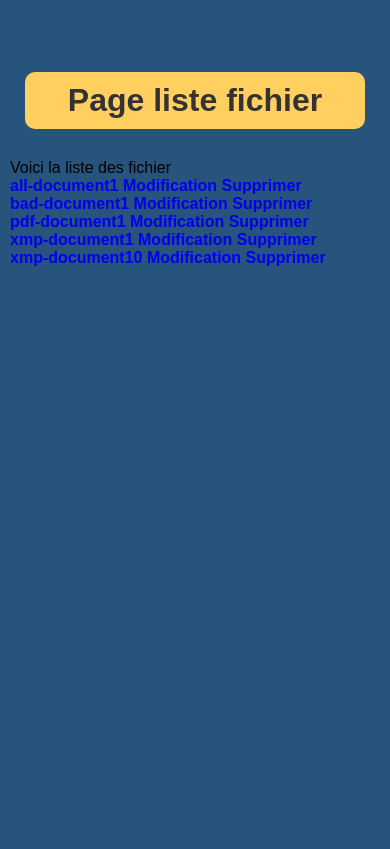
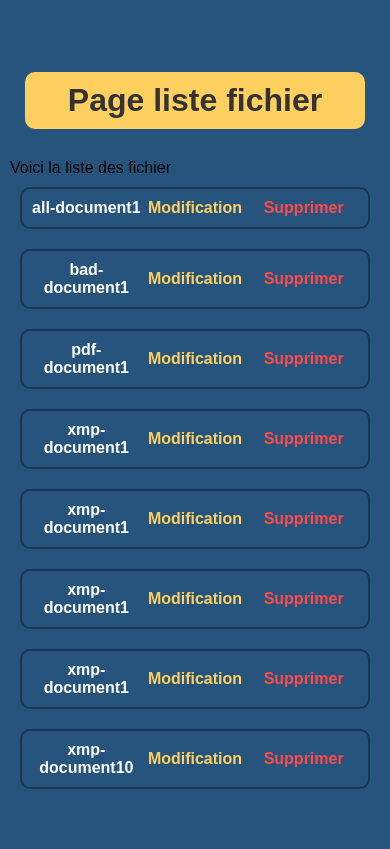
Before and after one commit to Powarox/Back-DriveFiles, a PHP site: page /DevoirApp/Model/skin/List.html in a window 390 px wide. Shown: the part 118-967 px from the top of the page. Before the commit the page ends 384 px from the top, so only its background shows below. Run offline with PHP 8.4, Linux system fonts and the light colour scheme.

Commit message:
Css list page / Responsive

```diff
--- a/MoriniereRobinDev/DevoirApp/Model/skin/List.html
+++ b/MoriniereRobinDev/DevoirApp/Model/skin/List.html
@@ -27,30 +27,45 @@
 		Voici la liste des fichier
 
 		<section class="listPageSection">
-			<div>
+			<div class="elem">
 				<a href="index.php?obj=pdf&action=showDetailsFile&id=all-document1">all-document1</a>
-				<a class="option" href="index.php?obj=pdf&action=modificationDetailsFile&id=all-document1">Modification</a>
-				<a class="option" href="index.php?obj=pdf&action=askSuppressionFile&id=all-document1">Supprimer</a>
+				<a id="modifier" href="index.php?obj=pdf&action=modificationDetailsFile&id=all-document1">Modification</a>
+				<a id="supprimer" href="index.php?obj=pdf&action=askSuppressionFile&id=all-document1">Supprimer</a>
 			</div>
-			<div>
+			<div class="elem">
 				<a href="index.php?obj=pdf&action=showDetailsFile&id=bad-document1">bad-document1</a>
-				<a class="option" href="index.php?obj=pdf&action=modificationDetailsFile&id=bad-document1">Modification</a>
-				<a class="option" href="index.php?obj=pdf&action=askSuppressionFile&id=bad-document1">Supprimer</a>
+				<a id="modifier" href="index.php?obj=pdf&action=modificationDetailsFile&id=bad-document1">Modification</a>
+				<a id="supprimer" href="index.php?obj=pdf&action=askSuppressionFile&id=bad-document1">Supprimer</a>
 			</div>
-			<div>
+			<div class="elem">
 				<a href="index.php?obj=pdf&action=showDetailsFile&id=pdf-document1">pdf-document1</a>
-				<a class="option" href="index.php?obj=pdf&action=modificationDetailsFile&id=pdf-document1">Modification</a>
-				<a class="option" href="index.php?obj=pdf&action=askSuppressionFile&id=pdf-document1">Supprimer</a>
+				<a id="modifier" href="index.php?obj=pdf&action=modificationDetailsFile&id=pdf-document1">Modification</a>
+				<a id="supprimer" href="index.php?obj=pdf&action=askSuppressionFile&id=pdf-document1">Supprimer</a>
 			</div>
-			<div>
+			<div class="elem">
 				<a href="index.php?obj=pdf&action=showDetailsFile&id=xmp-document1">xmp-document1</a>
-				<a class="option" href="index.php?obj=pdf&action=modificationDetailsFile&id=xmp-document1">Modification</a>
-				<a class="option" href="index.php?obj=pdf&action=askSuppressionFile&id=xmp-document1">Supprimer</a>
+				<a id="modifier" href="index.php?obj=pdf&action=modificationDetailsFile&id=xmp-document1">Modification</a>
+				<a id="supprimer" href="index.php?obj=pdf&action=askSuppressionFile&id=xmp-document1">Supprimer</a>
 			</div>
-			<div>
+			<div class="elem">
+				<a href="index.php?obj=pdf&action=showDetailsFile&id=xmp-document1">xmp-document1</a>
+				<a id="modifier" href="index.php?obj=pdf&action=modificationDetailsFile&id=xmp-document1">Modification</a>
+				<a id="supprimer" href="index.php?obj=pdf&action=askSuppressionFile&id=xmp-document1">Supprimer</a>
+			</div>
+			<div class="elem">
+				<a href="index.php?obj=pdf&action=showDetailsFile&id=xmp-document1">xmp-document1</a>
+				<a id="modifier" href="index.php?obj=pdf&action=modificationDetailsFile&id=xmp-document1">Modification</a>
+				<a id="supprimer" href="index.php?obj=pdf&action=askSuppressionFile&id=xmp-document1">Supprimer</a>
+			</div>
+			<div class="elem">
+				<a href="index.php?obj=pdf&action=showDetailsFile&id=xmp-document1">xmp-document1</a>
+				<a id="modifier" href="index.php?obj=pdf&action=modificationDetailsFile&id=xmp-document1">Modification</a>
+				<a id="supprimer" href="index.php?obj=pdf&action=askSuppressionFile&id=xmp-document1">Supprimer</a>
+			</div>
+			<div class="elem">
 				<a href="index.php?obj=pdf&action=showDetailsFile&id=xmp-document10">xmp-document10</a>
-				<a class="option" href="index.php?obj=pdf&action=modificationDetailsFile&id=xmp-document10">Modification</a>
-				<a class="option" href="index.php?obj=pdf&action=askSuppressionFile&id=xmp-document10">Supprimer</a>
+				<a id="modifier" href="index.php?obj=pdf&action=modificationDetailsFile&id=xmp-document10">Modification</a>
+				<a id="supprimer" href="index.php?obj=pdf&action=askSuppressionFile&id=xmp-document10">Supprimer</a>
 			</div>
 		</section>
 	</main>
--- a/MoriniereRobinDev/DevoirApp/Model/skin/Responsive.css
+++ b/MoriniereRobinDev/DevoirApp/Model/skin/Responsive.css
@@ -19,6 +19,14 @@
 }
 
 
+@media (max-width: 1080px) {
+    /* #### List Page #### */
+    .listPageSection {
+    	grid-template-columns: 1fr 1fr;
+    }
+}
+
+
 @media (max-width: 965px) {
     /* #### Home Page #### */
     .homeSection {
@@ -36,6 +44,13 @@
     }
 }
 
+
+@media (max-width: 740px) {
+    /* #### List Page #### */
+    .listPageSection {
+    	grid-template-columns: 1fr;
+    }
+}
 
 @media (max-width: 690px) {
     /* #### Common #### */
--- a/MoriniereRobinDev/DevoirApp/Model/skin/template.css
+++ b/MoriniereRobinDev/DevoirApp/Model/skin/template.css
@@ -119,7 +119,31 @@ main h1 {
 
 /* ############ Page de list ############ */
 .listPageSection {
+	display: grid;
+	grid-template-columns: 1fr 1fr 1fr;
+}
 
+.listPageSection .elem {
+	margin: 10px;
+	padding: 10px;
+	display: grid;
+	grid-template-columns: 1fr 1fr 1fr;
+	text-align: center;
+	border: 2px solid #1A3651;
+	border-radius: 10px;
+}
+
+.listPageSection .elem a {
+	color: white;
+	align-self: center;
+}
+
+.listPageSection .elem #modifier {
+	color: #ffcf60;
+}
+
+.listPageSection .elem #supprimer {
+	color: #fe4a49;
 }
 
 
```
Also changed, not shown: MoriniereRobinDev/DevoirApp/Model/ViewApp.php (+4 -3 lines), MoriniereRobinDev/DevoirApp/Model/skin/Upload.html (+5 -3 lines).
